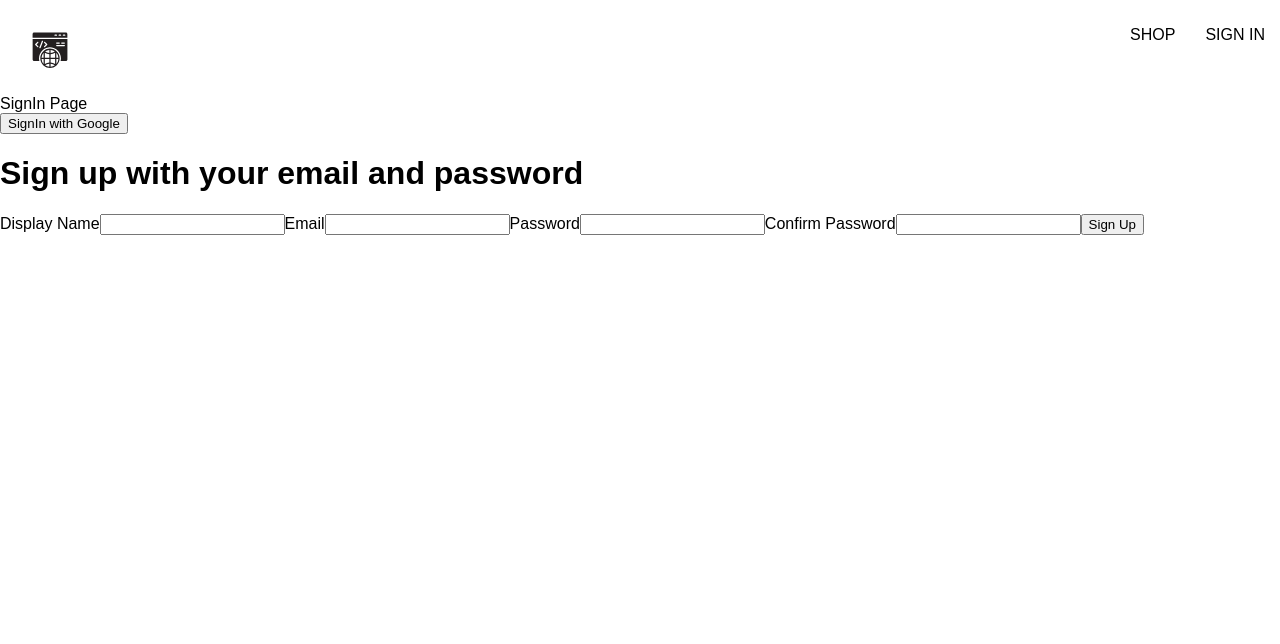
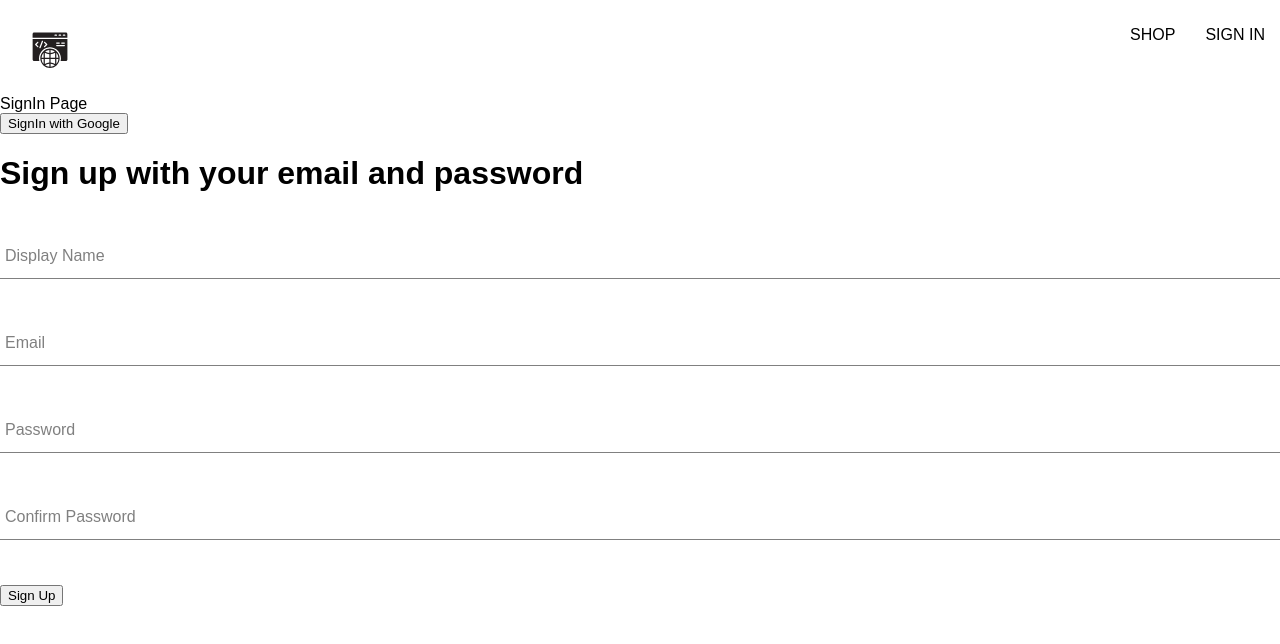
Before and after one commit to KQuiggins/React_TechShop, a React (Vite) app: page /sign-in in a window 1280 px wide. Shown: the top 644 px of the page. Built offline with nearby package versions, Linux system fonts and the light colour scheme.

Commit message:
sign-up form component

```diff
--- /dev/null
+++ b/src/components/form-input/form-input.component.jsx
@@ -0,0 +1,21 @@
+import "./form-input.styles.scss";
+
+const FormInput = ({ label, ...otherProps }) => {
+	return (
+		<div className="group">
+			<input className="form-input" {...otherProps} />
+			{label && (
+				<label
+					htmlFor="display name"
+					className={`${
+						otherProps.value.length ? "shrink" : ""
+					} form-input-label`}
+				>
+					{label}
+				</label>
+			)}
+		</div>
+	);
+};
+
+export default FormInput;
--- /dev/null
+++ b/src/components/form-input/form-input.styles.scss
@@ -0,0 +1,54 @@
+$sub-color: grey;
+$main-color: black;
+
+@mixin shrinkLabel {
+  top: -14px;
+  font-size: 12px;
+  color: $main-color;
+}
+
+.group {
+  position: relative;
+  margin: 45px 0;
+
+  .form-input {
+    background: none;
+    background-color: white;
+    color: $sub-color;
+    font-size: 18px;
+    padding: 10px 10px 10px 5px;
+    display: block;
+    width: 100%;
+    border: none;
+    border-radius: 0;
+    border-bottom: 1px solid $sub-color;
+    margin: 25px 0;
+
+    &:focus {
+      outline: none;
+    }
+
+    &:focus ~ .form-input-label {
+      @include shrinkLabel();
+    }
+  }
+
+  input[type='password'] {
+    letter-spacing: 0.3em;
+  }
+
+  .form-input-label {
+    color: $sub-color;
+    font-size: 16px;
+    font-weight: normal;
+    position: absolute;
+    pointer-events: none;
+    left: 5px;
+    top: 10px;
+    transition: 300ms ease all;
+
+    &.shrink {
+      @include shrinkLabel();
+    }
+  }
+}
--- a/src/components/sign-up-form/sign-up-form.component.jsx
+++ b/src/components/sign-up-form/sign-up-form.component.jsx
@@ -1,80 +1,100 @@
-import { useState } from 'react';
+import { useState } from "react";
+
+import {
+	createAuthUserWithEmailAndPassword,
+	createUserDocumentFromAuth,
+} from "../../utils/firebase/firebase.utils";
+
+import FormInput from "../form-input/form-input.component";
 
 const defaultFormFields = {
-  displayName: '',
-  email: '',
-  password: '',
-  confirmPassword: ''
-}
+	displayName: "",
+	email: "",
+	password: "",
+	confirmPassword: "",
+};
 
 const SignupForm = () => {
 	const [formFields, setFormFields] = useState(defaultFormFields);
 	const { displayName, email, password, confirmPassword } = formFields;
 
-  console.log(formFields)
+	// console.log(formFields);
+
+	const resetFormFields = () => {
+		setFormFields(defaultFormFields);
+	};
+
+	const handleSubmit = async (event) => {
+		event.preventDefault();
+		if (password !== confirmPassword) {
+			alert("Passwords don't match");
+			return;
+		}
+		try {
+			const { user } = await createAuthUserWithEmailAndPassword(
+				email,
+				password,
+			);
+
+			await createUserDocumentFromAuth(user, { displayName });
+			resetFormFields();
+
+			// console.log(response);
+		} catch (error) {
+			if (error.code === "auth/email-already-in-use") {
+				alert("That email address is already in use!");
+			} else {
+				console.log("user creation encountered an error", error);
+			}
+		}
+	};
 
 	const handleChange = (event) => {
 		const { name, value } = event.target;
 
 		setFormFields({ ...formFields, [name]: value });
-
 	};
 
 	return (
 		<div>
 			<h1>Sign up with your email and password</h1>
-      <form onSubmit={() => {}}>
-        <label
-          htmlFor="display name">
-          Display Name
-        </label>
-        <input
+			<form onSubmit={handleSubmit}>
+				<FormInput
 					required
+					label="Display Name"
 					type="text"
 					onChange={handleChange}
 					name="displayName"
 					value={displayName}
 				/>
-        <label
-          htmlFor="email">
-          Email
-        </label>
-        <input
+        <FormInput
 					required
+					label="Email"
 					type="email"
 					onChange={handleChange}
 					name="email"
 					value={email}
 				/>
-        <label
-          htmlFor="password">
-          Password
-        </label>
-        <input
+        <FormInput
 					required
+					label="Password"
 					type="password"
 					onChange={handleChange}
 					name="password"
 					value={password}
 				/>
-        <label
-          htmlFor="confirm password">
-          Confirm Password
-        </label>
-        <input
+        <FormInput
 					required
+					label="Confirm Password"
 					type="password"
 					onChange={handleChange}
 					name="confirmPassword"
 					value={confirmPassword}
 				/>
-        <button
-          type="submit">
-            Sign Up
-        </button>
+				<button type="submit">Sign Up</button>
 			</form>
 		</div>
-  )
-}
+	);
+};
 
-export default SignupForm
+export default SignupForm;
--- a/src/utils/firebase/firebase.utils.js
+++ b/src/utils/firebase/firebase.utils.js
@@ -4,6 +4,7 @@ import {
      signInWithRedirect,
      signInWithPopup,
      GoogleAuthProvider,
+     createUserWithEmailAndPassword
 
     } from 'firebase/auth';
 
@@ -48,8 +49,14 @@ export const signInWithGoogleRedirect = () => signInWithRedirect(auth, googlePro
 
 export const db = getFirestore();
 
-export const createUserDocumentFromAuth = async (userAuth) => {
-  // doc takes 3 arguments (db, collection, unique id)
+export const createUserDocumentFromAuth = async (
+  userAuth,
+  additionalInformation = {}
+  ) => {
+
+    // doc takes 3 arguments (db, collection, unique id)
+  if (!userAuth) return;
+
   const userDocRef = doc(db, 'users', userAuth.uid);
 
   console.log(userDocRef);
@@ -69,6 +76,7 @@ export const createUserDocumentFromAuth = async (userAuth) => {
         displayName,
         email,
         createdAt,
+        ...additionalInformation
       });
     } catch (error) {
       console.log('error creating user', error.message);
@@ -78,4 +86,8 @@ export const createUserDocumentFromAuth = async (userAuth) => {
 
 };
 
-export const createAuthUserWithEmailAndPassword = async (email, password) => {};
+export const createAuthUserWithEmailAndPassword = async (email, password) => {
+  if (!email || !password) return;
+
+  return await createUserWithEmailAndPassword(auth, email, password);
+};
```
Also changed, not shown: .eslintrc.cjs. Lines whose indentation alone changed are shown as unchanged.
